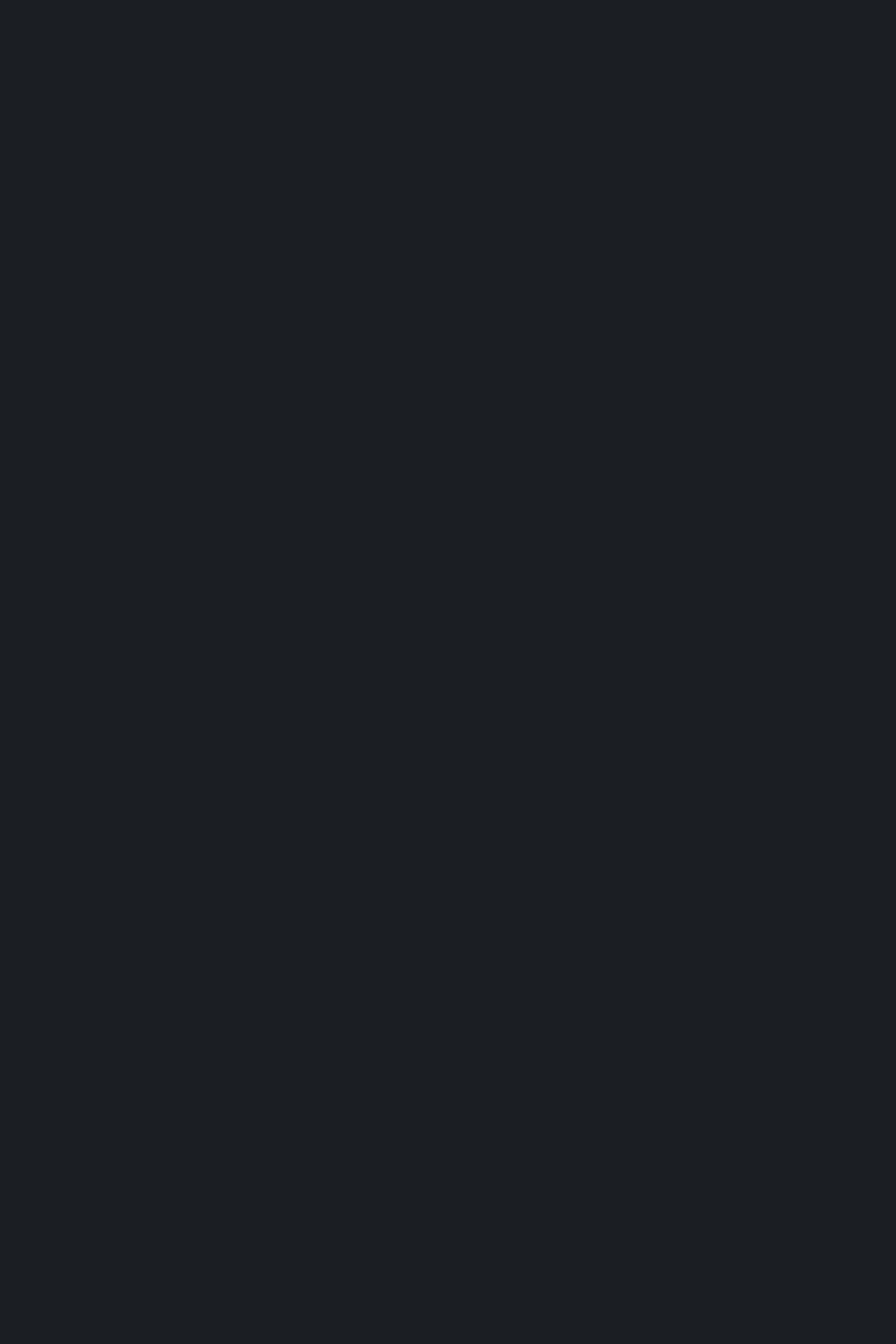
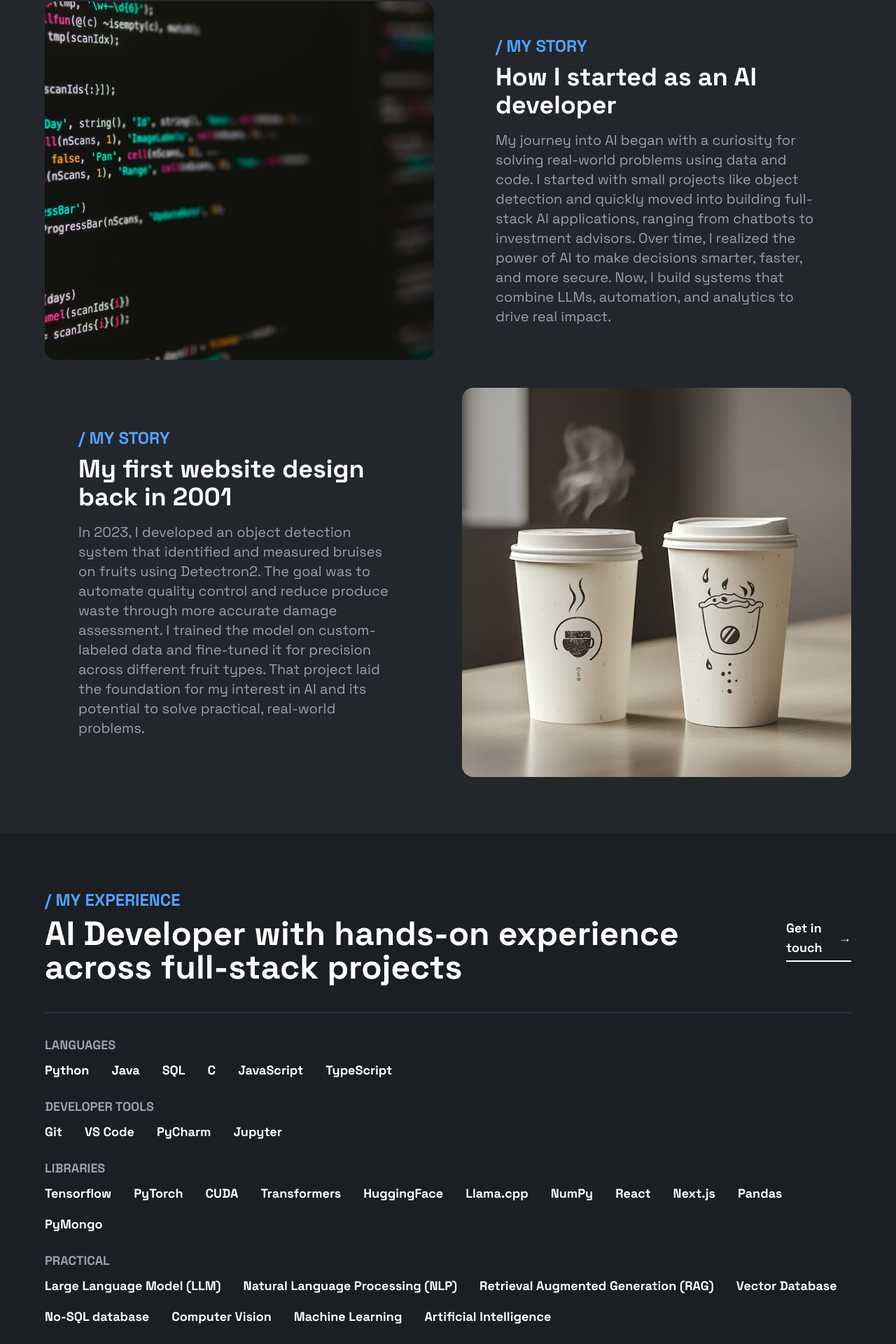
Before and after one commit to Christopher-Anandaraj/portfolio, a Next.js app: page /about in a window 1280 px wide. Shown: the part 822-2742 px from the top of the page at 70% size. Before the commit the page ends 824 px from the top, so only its background shows below. Built offline with nearby package versions, Linux system fonts and the light colour scheme.

Commit message:
Updated UI and added elements

```diff
--- a/src/app/about/page.tsx
+++ b/src/app/about/page.tsx
@@ -3,6 +3,7 @@ import Image from 'next/image';
 
 export default function About() {
   return (
+    <>
       <section className="min-h-[80vh] flex flex-col lg:flex-row items-center justify-center px-8 py-20">
         {/* Left: Text */}
         <div className="flex-1 flex flex-col items-start justify-center max-w-4xl">
@@ -41,5 +42,104 @@ export default function About() {
           </div>
         </div>
       </section>
+      {/* Story Section */}
+      <section className="w-full bg-[#23262b] py-20 px-4">
+        <div className="max-w-6xl mx-auto grid grid-cols-1 md:grid-cols-2 gap-10">
+          {/* Card 1: Image */}
+          <div className="rounded-2xl overflow-hidden">
+            <Image
+              src="/story-1.jpg"
+              alt="Coding on monitor"
+              width={600}
+              height={400}
+              className="w-full h-full object-cover"
+            />
+          </div>
+          {/* Card 2: Text */}
+          <div className="flex flex-col justify-center bg-[#23262b] rounded-2xl p-12 min-h-[400px]">
+            <span className="text-blue-400 font-bold uppercase text-2xl mb-2">/ My Story</span>
+            <h2 className="text-4xl font-bold text-white mb-4">How I started as an AI developer</h2>
+            <p className="text-gray-400 text-xl">My journey into AI began with a curiosity for solving real-world problems using data and code. I started with small projects like object detection and quickly moved into building full-stack AI applications, ranging from chatbots to investment advisors. Over time, I realized the power of AI to make decisions smarter, faster, and more secure. Now, I build systems that combine LLMs, automation, and analytics to drive real impact.</p>
+          </div>
+          {/* Card 3: Text */}
+          <div className="flex flex-col justify-center bg-[#23262b] rounded-2xl p-12 min-h-[400px]">
+            <span className="text-blue-400 font-bold uppercase text-2xl mb-2">/ My Story</span>
+            <h2 className="text-4xl font-bold text-white mb-4">My first website design back in 2001</h2>
+            <p className="text-gray-400 text-xl">In 2023, I developed an object detection system that identified and measured bruises on fruits using Detectron2. The goal was to automate quality control and reduce produce waste through more accurate damage assessment. I trained the model on custom-labeled data and fine-tuned it for precision across different fruit types. That project laid the foundation for my interest in AI and its potential to solve practical, real-world problems.</p>
+          </div>
+          {/* Card 4: Image */}
+          <div className="rounded-2xl overflow-hidden">
+            <Image
+              src="/story-2.jpg"
+              alt="Laptop coding by window"
+              width={600}
+              height={400}
+              className="w-full h-full object-cover"
+            />
+          </div>
+        </div>
+      </section>
+      {/* Experience Section */}
+      <section className="w-full py-20 px-4">
+        <div className="max-w-6xl mx-auto">
+          <div className="flex flex-col md:flex-row md:items-center md:justify-between mb-8">
+            <div>
+              <span className="text-blue-400 font-bold uppercase text-2xl mb-2 block">/ My Experience</span>
+              <h2 className="text-4xl sm:text-5xl font-extrabold text-white mb-2">AI Developer with hands-on experience across full-stack projects</h2>
+            </div>
+            <div className="mt-6 md:mt-0">
+              <a href="/contact" className="text-white font-semibold border-b-2 border-white pb-1 hover:text-blue-400 transition text-lg inline-flex items-center gap-2">Get in touch <span aria-hidden>→</span></a>
+            </div>
+          </div>
+          <hr className="border-gray-700 mb-8" />
+          <div className="grid grid-cols-1 md:grid-cols-1 gap-8">
+            {/* Skill Set */}
+            <div>
+              <span className="text-gray-400 font-bold uppercase text-lg mb-2 block">Languages</span>
+              <div className="flex flex-row flex-wrap gap-x-8 gap-y-4 text-white text-lg font-semibold mb-6">
+                <span>Python</span>
+                <span>Java</span>
+                <span>SQL</span>
+                <span>C</span>
+                <span>JavaScript</span>
+                <span>TypeScript</span>
+              </div>
+              <span className="text-gray-400 font-bold uppercase text-lg mb-2 block">Developer Tools</span>
+              <div className="flex flex-row flex-wrap gap-x-8 gap-y-4 text-white text-lg font-semibold mb-6">
+                <span>Git</span>
+                <span>VS Code</span>
+                <span>PyCharm</span>
+                <span>Jupyter</span>
+              </div>
+              <span className="text-gray-400 font-bold uppercase text-lg mb-2 block">Libraries</span>
+              <div className="flex flex-row flex-wrap gap-x-8 gap-y-4 text-white text-lg font-semibold mb-6">
+                <span>Tensorflow</span>
+                <span>PyTorch</span>
+                <span>CUDA</span>
+                <span>Transformers</span>
+                <span>HuggingFace</span>
+                <span>Llama.cpp</span>
+                <span>NumPy</span>
+                <span>React</span>
+                <span>Next.js</span>
+                <span>Pandas</span>
+                <span>PyMongo</span>
+              </div>
+              <span className="text-gray-400 font-bold uppercase text-lg mb-2 block">Practical</span>
+              <div className="flex flex-row flex-wrap gap-x-8 gap-y-4 text-white text-lg font-semibold">
+                <span>Large Language Model (LLM)</span>
+                <span>Natural Language Processing (NLP)</span>
+                <span>Retrieval Augmented Generation (RAG)</span>
+                <span>Vector Database</span>
+                <span>No-SQL database</span>
+                <span>Computer Vision</span>
+                <span>Machine Learning</span>
+                <span>Artificial Intelligence</span>
+              </div>
+            </div>
+          </div>
+        </div>
+      </section>
+    </>
   );
 }
--- a/src/app/globals.css
+++ b/src/app/globals.css
@@ -1,3 +1,4 @@
+@import url('https://fonts.googleapis.com/css2?family=Space+Grotesk:wght@400;500;700&display=swap');
 @import "tailwindcss";
 
 :root {
--- a/src/app/page.tsx
+++ b/src/app/page.tsx
@@ -117,9 +117,9 @@ export default function Home() {
       <div className="w-full bg-[#23262b] py-30 mt-40" id="about-me-section">
         <section className="max-w-7xl mx-auto flex flex-col lg:flex-row items-start gap-25 px-8">
           {/* Left: Main About (centered, with extra top margin) */}
-          <div className="flex-1 min-w-[320px] max-w-4xl mx-auto mt-24">
-            <span className="font-bold text-white uppercase tracking-wider text-sm">/ About Me</span>
-            <h2 className="text-4xl sm:text-5xl font-bold text-white mt-4 mb-6 } leading-tight"> I’ve been developing LLM applications since 2023</h2>
+          <div className="flex-1 min-w-[320px] max-w-3xl mt-24">
+            <span className="font-bold text-blue-400 uppercase tracking-wider text-xl">/ About Me</span>
+            <h2 className="text-4xl sm:text-5xl font-bold text-white mt-4 mb-6 leading-tight"> I’ve been developing LLM applications since 2023</h2>
             <p className="text-gray-300 text-lg mb-8 max-w-md leading-none">
               I build secure and scalable systems using large language models to solve real business problems across multiple domains.
             </p>
@@ -128,7 +128,8 @@ export default function Home() {
             </a>
           </div>
           {/* Right: Stats (with extra top margin) */}
-          <div className="flex-1 flex flex-col gap-8 min-w-[320px] max-w-2xl mt-24">
+          <div className="flex-1 flex flex-col gap-4 min-w-[320px] max-w-3xl mt-40 items-start">
+            <div className="ml-2 w-full">
               <div className="flex gap-16 items-center">
                 <div className="flex items-center gap-2">
                   <div className="text-6xl font-extrabold text-white leading-none">1</div>
@@ -136,14 +137,15 @@ export default function Home() {
                     Year of<br />experience
                   </div>
                 </div>
-              <div className="flex items-center gap-4">
+                <div className="flex items-center gap-2">
                   <div className="text-6xl font-extrabold text-white leading-none">4</div>
                   <div className="font-bold text-white text-lg leading-tight">
                     AI related<br />projects
                   </div>
                 </div>
               </div>
-            <p className="text-gray-400 text-base max-w-md">From building an aviation safety assistant for the UC Berkeley AI Hackathon to leading development on enterprise chatbots that integrate SQL and MongoDB-backed knowledge, I thrive at the intersection of innovation, performance, and usability.</p>
+              <p className="text-gray-400 text-base max-w-md mt-6">From building an aviation safety assistant for the UC Berkeley AI Hackathon to leading development on enterprise chatbots that integrate SQL and MongoDB-backed knowledge, I thrive at the intersection of innovation, performance, and usability.</p>
+            </div>
           </div>
         </section>
         <div className="max-w-7xl mx-auto mt-20 px-8">
```
Also changed, not shown: public/story-1.jpg (added), public/story-2.jpg (added). Lines whose indentation alone changed are shown as unchanged.
